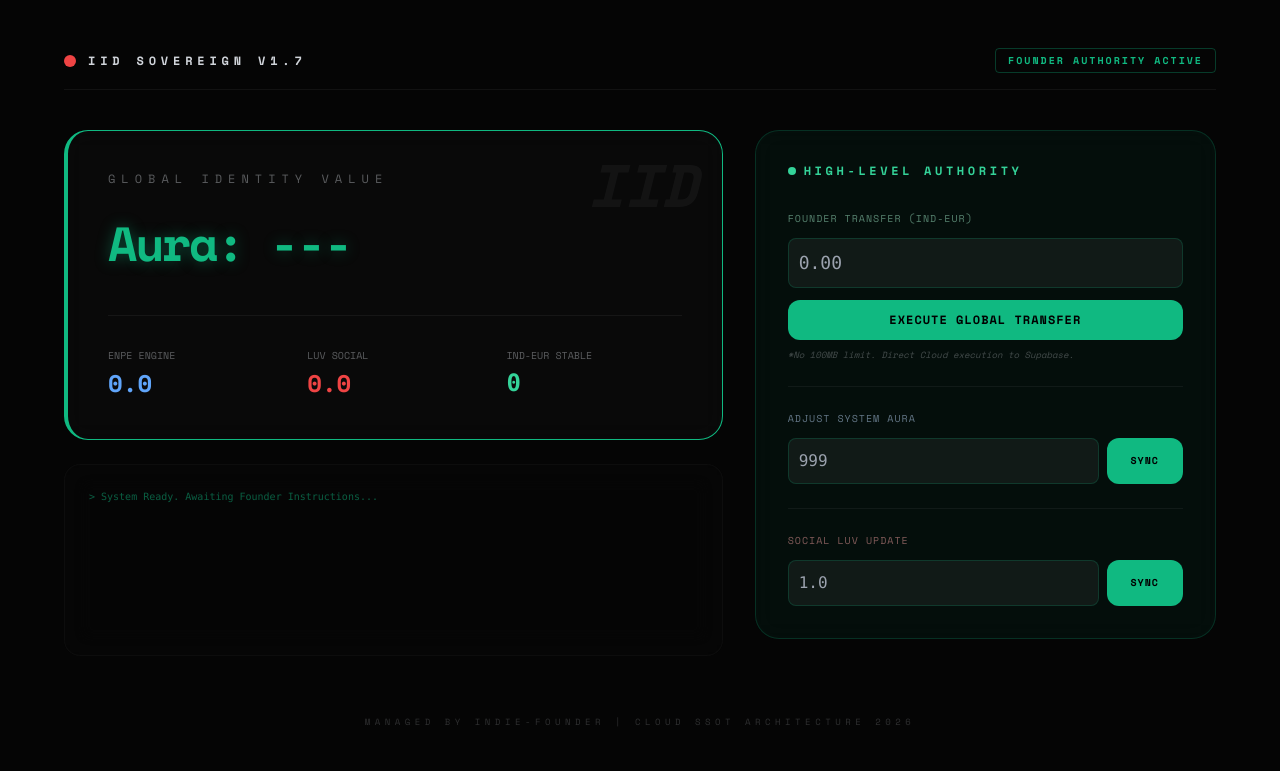
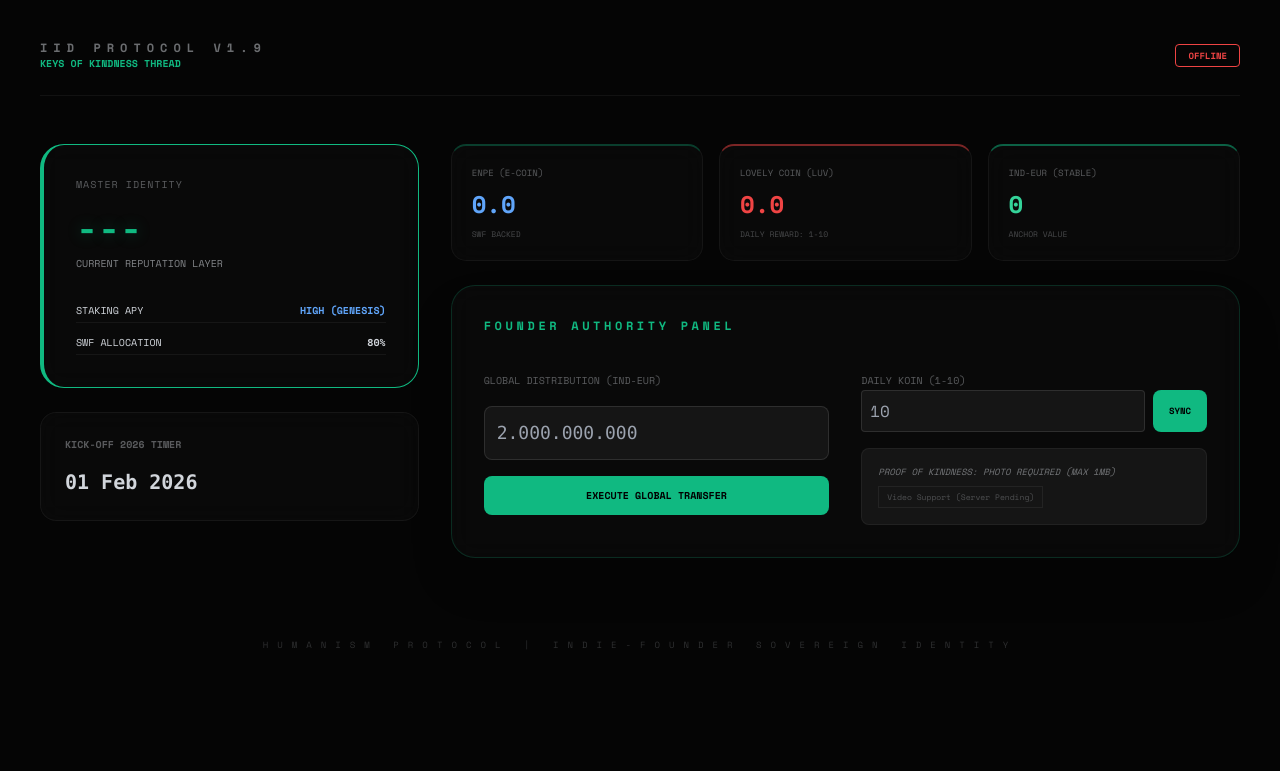
Before and after one commit to neurosphere-dev/indienation-neurosphere, a plain HTML site: page index.html in a window 1280 px wide. Drawn offline with nearby package versions, Linux system fonts and the light colour scheme.

Commit message:
Update title and layout in index.html

```diff
--- a/index.html
+++ b/index.html
@@ -3,91 +3,93 @@
 <head>
     <meta charset="UTF-8">
     <meta name="viewport" content="width=device-width, initial-scale=1.0">
-    <title>IID Sovereign Dashboard | Managed by INDIE-Founder</title>
+    <title>IID Sovereign Ecosystem | INDIE-Founder</title>
     <script src="https://cdn.tailwindcss.com"></script>
     <script src="https://cdn.jsdelivr.net/npm/@supabase/supabase-js@2"></script>
     <style>
         @import url('https://fonts.googleapis.com/css2?family=Space+Mono:wght@400;700&display=swap');
-        body { background-color: #050505; color: #d1d5db; font-family: 'Space Mono', monospace; }
+        body { background-color: #050505; color: #d1d5db; font-family: 'Space Mono', monospace; overflow-x: hidden; }
         .glass { background: rgba(255, 255, 255, 0.02); backdrop-filter: blur(12px); border: 1px solid rgba(255, 255, 255, 0.05); }
         .aura-glow { color: #10b981; text-shadow: 0 0 15px rgba(16, 185, 129, 0.4); }
-        .input-admin { background: rgba(255,255,255,0.05); border: 1px solid rgba(16,185,129,0.2); color: white; padding: 10px; border-radius: 8px; outline: none; transition: all 0.3s; }
-        .input-admin:focus { border-color: #10b981; box-shadow: 0 0 10px rgba(16,185,129,0.2); }
-        .btn-founder { background: #10b981; color: #000; font-weight: 800; letter-spacing: 1px; transition: all 0.3s; }
-        .btn-founder:hover { background: #34d399; transform: translateY(-2px); box-shadow: 0 5px 15px rgba(16,185,129,0.4); }
+        .btn-action { background: #10b981; color: #000; font-weight: 800; transition: all 0.3s; cursor: pointer; border-radius: 8px; }
+        .btn-action:hover { background: #34d399; transform: scale(1.02); }
+        .stat-card { padding: 20px; border-radius: 15px; border-top: 2px solid rgba(16,185,129,0.3); }
     </style>
 </head>
-<body class="min-h-screen flex flex-col items-center p-4 md:p-8 pb-32">
+<body class="min-h-screen p-4 md:p-10">
 
-    <nav class="w-full max-w-6xl flex justify-between items-center mb-10 py-4 border-b border-white/5">
-        <div class="flex items-center gap-3">
-            <div id="status-light" class="w-3 h-3 bg-red-500 rounded-full"></div>
-            <span class="tracking-[0.4em] font-bold text-xs uppercase">IID Sovereign v1.7</span>
+    <nav class="max-w-7xl mx-auto flex justify-between items-center mb-12 border-b border-white/5 pb-6">
+        <div>
+            <h1 class="text-xs tracking-[0.5em] font-bold opacity-50">IID PROTOCOL V1.9</h1>
+            <p class="text-[10px] text-emerald-500 font-bold uppercase">Keys of Kindness Thread</p>
         </div>
-        <div class="text-[10px] font-bold text-emerald-500 tracking-[0.2em] border border-emerald-500/30 px-3 py-1 rounded">
-            FOUNDER AUTHORITY ACTIVE
-        </div>
+        <div id="status-tag" class="text-[9px] px-3 py-1 rounded border border-red-500 text-red-500 uppercase font-bold">Offline</div>
     </nav>
 
-    <main class="w-full max-w-6xl grid grid-cols-1 lg:grid-cols-12 gap-8">
+    <main class="max-w-7xl mx-auto grid grid-cols-1 lg:grid-cols-3 gap-8">
 
-        <div class="lg:col-span-7 space-y-6">
-            <section class="glass p-10 rounded-3xl relative overflow-hidden border-l-4 border-emerald-500">
-                <div class="absolute top-0 right-0 p-6 opacity-5 text-6xl font-black italic">IID</div>
-                <h2 class="text-xs opacity-40 mb-8 uppercase tracking-[0.5em]">Global Identity Value</h2>
+        <div class="space-y-6">
+            <section class="glass p-8 rounded-3xl border-l-4 border-emerald-500">
+                <h2 class="text-[10px] opacity-40 uppercase tracking-widest mb-4">Master Identity</h2>
+                <div class="text-4xl font-black aura-glow mb-2" id="aura-val">---</div>
+                <p class="text-[10px] opacity-60 uppercase">Current Reputation Layer</p>
 
-                <h1 class="text-5xl font-black aura-glow mb-4 tracking-tighter">Aura: <span id="aura-val">---</span></h1>
-
-                <div class="grid grid-cols-3 gap-6 mt-12 pt-8 border-t border-white/5">
-                    <div>
-                        <p class="text-[10px] opacity-40 uppercase mb-1">ENPE Engine</p>
-                        <p id="enpe-val" class="text-2xl font-bold text-blue-400">0.0</p>
+                <div class="mt-8 space-y-3">
+                    <div class="flex justify-between text-[10px] border-b border-white/5 pb-1">
+                        <span>STAKING APY</span><span class="text-blue-400 font-bold">HIGH (GENESIS)</span>
                     </div>
-                    <div>
-                        <p class="text-[10px] opacity-40 uppercase mb-1">LUV Social</p>
-                        <p id="luv-val" class="text-2xl font-bold text-red-500">0.0</p>
-                    </div>
-                    <div>
-                        <p class="text-[10px] opacity-40 uppercase mb-1">IND-EUR Stable</p>
-                        <p id="ind-val" class="text-2xl font-bold text-emerald-400 font-mono">0</p>
+                    <div class="flex justify-between text-[10px] border-b border-white/5 pb-1">
+                        <span>SWF ALLOCATION</span><span class="font-bold">80%</span>
                     </div>
                 </div>
             </section>
 
-            <section class="glass p-6 rounded-2xl h-48 overflow-y-auto font-mono text-[10px] opacity-50">
-                <div id="logs" class="space-y-1">
-                    <p class="text-emerald-500">> System Ready. Awaiting Founder Instructions...</p>
-                </div>
+            <section class="glass p-6 rounded-2xl">
+                <h3 class="text-[10px] font-bold mb-4 opacity-40">KICK-OFF 2026 TIMER</h3>
+                <div id="countdown" class="text-xl font-bold font-mono">01 Feb 2026</div>
             </section>
         </div>
 
-        <div class="lg:col-span-5 space-y-6">
-            <section class="glass p-8 rounded-3xl border border-emerald-500/20 bg-emerald-500/5">
-                <h3 class="text-xs font-black mb-8 uppercase tracking-[0.3em] text-emerald-400 flex items-center gap-2">
-                    <span class="w-2 h-2 bg-emerald-400 rounded-full"></span> High-Level Authority
-                </h3>
+        <div class="lg:col-span-2 space-y-6">
+            <div class="grid grid-cols-1 md:grid-cols-3 gap-4">
+                <div class="glass stat-card">
+                    <p class="text-[9px] opacity-40 mb-2">ENPE (E-COIN)</p>
+                    <p id="enpe-val" class="text-2xl font-bold text-blue-400">0.0</p>
+                    <p class="text-[8px] mt-2 opacity-30">SWF BACKED</p>
+                </div>
+                <div class="glass stat-card border-t-red-500/50">
+                    <p class="text-[9px] opacity-40 mb-2">LOVELY COIN (LUV)</p>
+                    <p id="luv-val" class="text-2xl font-bold text-red-500">0.0</p>
+                    <p class="text-[8px] mt-2 opacity-30">DAILY REWARD: 1-10</p>
+                </div>
+                <div class="glass stat-card border-t-emerald-500/50">
+                    <p class="text-[9px] opacity-40 mb-2">IND-EUR (STABLE)</p>
+                    <p id="ind-val" class="text-2xl font-bold text-emerald-400">0</p>
+                    <p class="text-[8px] mt-2 opacity-30">ANCHOR VALUE</p>
+                </div>
+            </div>
 
-                <div class="space-y-6">
-                    <div>
-                        <label class="block text-[10px] opacity-50 mb-3 uppercase tracking-widest text-emerald-200">Founder Transfer (IND-EUR)</label>
-                        <input type="number" id="input-ind-eur" class="input-admin w-full mb-3 font-mono text-lg" placeholder="0.00">
-                        <button onclick="transferLargeFunds()" class="btn-founder w-full py-3 rounded-xl text-xs uppercase">Execute Global Transfer</button>
-                        <p class="text-[9px] opacity-30 mt-2 italic">*No 100MB limit. Direct Cloud execution to Supabase.</p>
+            <section class="glass p-8 rounded-3xl border border-emerald-500/20 shadow-2xl">
+                <h2 class="text-xs font-black text-emerald-500 uppercase tracking-[0.3em] mb-8">Founder Authority Panel</h2>
+
+                <div class="grid grid-cols-1 md:grid-cols-2 gap-8">
+                    <div class="space-y-4">
+                        <label class="text-[10px] opacity-40 uppercase">Global Distribution (IND-EUR)</label>
+                        <input type="number" id="input-amount" class="w-full bg-white/5 border border-white/10 p-3 rounded-lg outline-none focus:border-emerald-500 text-lg font-mono" placeholder="2.000.000.000">
+                        <button onclick="executeTransfer()" class="btn-action w-full py-3 text-[10px]">EXECUTE GLOBAL TRANSFER</button>
                     </div>
 
-                    <div class="pt-6 border-t border-white/5">
-                        <label class="block text-[10px] opacity-50 mb-3 uppercase tracking-widest text-blue-200">Adjust System Aura</label>
+                    <div class="space-y-4 pt-4 md:pt-0">
                         <div class="flex gap-2">
-                            <input type="number" id="input-aura" class="input-admin w-full font-mono" placeholder="999">
-                            <button onclick="updateAura()" class="btn-founder px-6 rounded-xl text-[10px] uppercase">Sync</button>
+                            <div class="w-full">
+                                <label class="text-[10px] opacity-40 uppercase">Daily Koin (1-10)</label>
+                                <input type="number" id="input-daily" class="w-full bg-white/5 border border-white/10 p-2 rounded outline-none" placeholder="10">
+                            </div>
+                            <button onclick="updateLuv()" class="btn-action mt-6 px-4 text-[9px]">SYNC</button>
                         </div>
-                    </div>
-
-                    <div class="pt-6 border-t border-white/5">
-                        <label class="block text-[10px] opacity-50 mb-3 uppercase tracking-widest text-red-300">Social LUV Update</label>
-                        <div class="flex gap-2">
-                            <input type="number" id="input-luv" class="input-admin w-full font-mono" placeholder="1.0">
-                            <button onclick="updateLuv()" class="btn-founder px-6 rounded-xl text-[10px] uppercase">Sync</button>
+                        <div class="p-4 bg-white/5 rounded-lg border border-white/5">
+                            <p class="text-[9px] opacity-50 italic uppercase">Proof of Kindness: Photo Required (Max 1MB)</p>
+                            <button class="mt-2 text-[8px] border border-white/20 px-2 py-1 opacity-30 cursor-not-allowed">Video Support (Server Pending)</button>
                         </div>
                     </div>
                 </div>
@@ -95,74 +97,47 @@
         </div>
     </main>
 
-    <footer class="mt-auto py-10 text-center opacity-20 text-[9px] uppercase tracking-[0.5em]">
-        Managed by INDIE-Founder | Cloud SSOT Architecture 2026
+    <footer class="mt-20 text-center opacity-20 text-[9px] uppercase tracking-[1em]">
+        Humanism Protocol | INDIE-Founder Sovereign Identity
     </footer>
 
     <script>
-        // SOVEREIGN KEYS
         const SUPABASE_URL = 'https://wfnywtgctkbatnngkvmr.supabase.co';
         const SUPABASE_ANON_KEY = 'eyJhbGciOiJIUzI1NiIsInR5cCI6IkpXVCJ9.eyJpc3MiOiJzdXBhYmFzZSIsInJlZiI6Indmbnl3dGdjdGtiYXRubmdrdm1yIiwicm9sZSI6ImFub24iLCJpYXQiOjE3Njk3MjE0MjcsImV4cCI6MjA4NTI5NzQyN30.ghQ1bveGBVzapZMdYvZoGnd3isOsGHLLcR3PsMJSVZI';
 
         const supabase = supabasejs.createClient(SUPABASE_URL, SUPABASE_ANON_KEY);
 
-        function addLog(msg, type = 'info') {
-            const logs = document.getElementById('logs');
-            const time = new Date().toLocaleTimeString();
-            const color = type === 'error' ? 'text-red-500' : 'text-emerald-400';
-            logs.innerHTML = `<p><span class="opacity-50 text-white">[${time}]</span> <span class="${color}">${msg}</span></p>` + logs.innerHTML;
-        }
+        async function initSync() {
+            const { data: p } = await supabase.from('iid_profiles').select('*').single();
+            const { data: a } = await supabase.from('iid_assets').select('*').single();
 
-        async function syncData() {
-            try {
-                const { data: profile } = await supabase.from('iid_profiles').select('*').limit(1).single();
-                const { data: assets } = await supabase.from('iid_assets').select('*').limit(1).single();
-
-                if(profile) document.getElementById('aura-val').innerText = profile.aura_score;
-                if(assets) {
-                    document.getElementById('enpe-val').innerText = assets.enpe_balance;
-                    document.getElementById('luv-val').innerText = assets.luv_balance;
-                    document.getElementById('ind-val').innerText = Number(assets.ind_eur_balance).toLocaleString('en-US');
-                }
-                document.getElementById('status-light').className = 'w-3 h-3 bg-emerald-500 rounded-full animate-pulse shadow-[0_0_10px_#10b981]';
-            } catch (e) {
-                addLog("Sync failed. Checking Cloud connection...", "error");
+            if(p) {
+                document.getElementById('aura-val').innerText = p.aura_score;
+                document.getElementById('status-tag').innerText = "Founder Verified";
+                document.getElementById('status-tag').className = "text-[9px] px-3 py-1 rounded border border-emerald-500 text-emerald-500 uppercase font-bold animate-pulse";
+            }
+            if(a) {
+                document.getElementById('enpe-val').innerText = a.enpe_balance;
+                document.getElementById('luv-val').innerText = a.luv_balance;
+                document.getElementById('ind-val').innerText = Number(a.ind_eur_balance).toLocaleString('de-DE');
             }
         }
 
-        async function transferLargeFunds() {
-            const amount = document.getElementById('input-ind-eur').value;
-            if(!amount) return;
-
-            addLog(`Initializing Global Transfer of ${amount} IND-EUR...`);
-
-            const { data, error } = await supabase.from('iid_assets')
-                .update({ ind_eur_balance: amount })
-                .neq('enpe_balance', -1); // Targeting row without specific ID for founder authority
-
-            if(!error) {
-                addLog(`SUCCESS: ${amount} IND-EUR transferred to global pool.`, 'info');
-                syncData();
-            } else {
-                addLog(`CRITICAL ERROR: ${error.message}`, 'error');
-            }
-        }
-
-        async function updateAura() {
-            const val = document.getElementById('input-aura').value;
-            const { error } = await supabase.from('iid_profiles').update({ aura_score: val }).eq('username', 'indie_dev');
-            if(!error) { addLog(`System Aura adjusted to ${val}`); syncData(); }
+        async function executeTransfer() {
+            const amt = document.getElementById('input-amount').value;
+            if(!amt) return;
+            const { error } = await supabase.from('iid_assets').update({ ind_eur_balance: amt }).neq('enpe_balance', -1);
+            if(!error) { alert("Sovereign Transfer Executed"); initSync(); }
         }
 
         async function updateLuv() {
-            const val = document.getElementById('input-luv').value;
+            const val = document.getElementById('input-daily').value;
             const { error } = await supabase.from('iid_assets').update({ luv_balance: val }).neq('enpe_balance', -1);
-            if(!error) { addLog(`Social LUV value synced to ${val}`); syncData(); }
+            if(!error) { alert("LUV Sync Success"); initSync(); }
         }
 
-        // Initial Sync
-        syncData();
-        setInterval(syncData, 5000); // Auto-sync every 5 seconds
+        initSync();
+        setInterval(initSync, 10000);
     </script>
 </body>
 </html>
```
